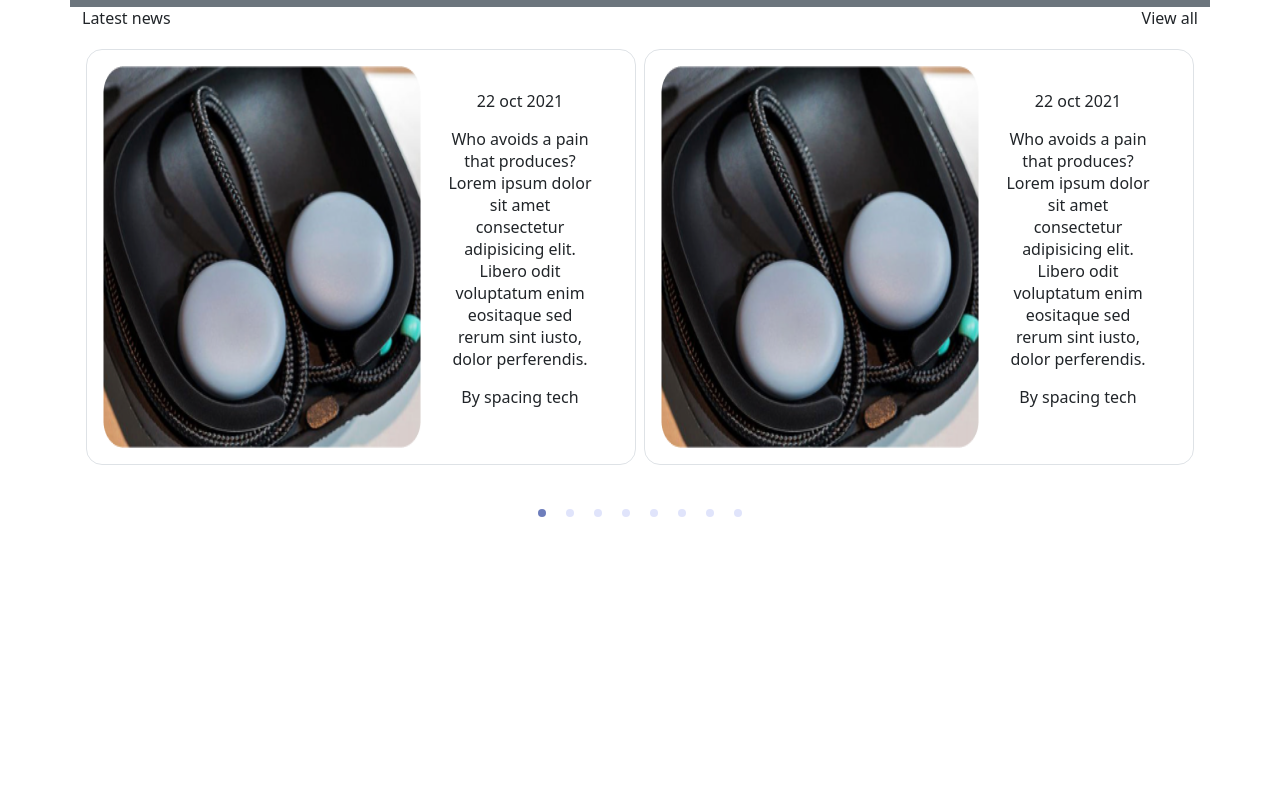
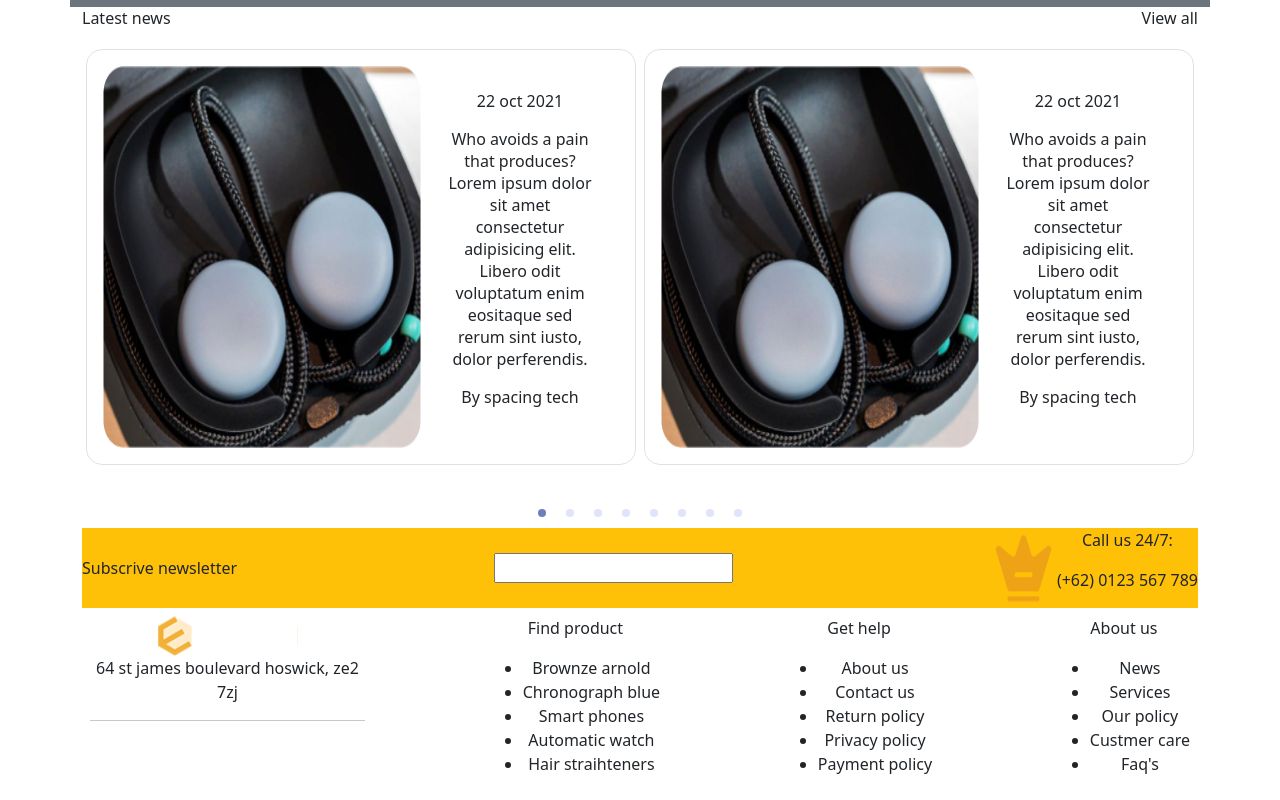
Before and after one commit to Budaa02/Ecommerce-React-Project, a React (Create React App) app in the folder ecommerce/: page / in a window 1280 px wide. Shown: the part 3857-4657 px from the top of the page. Before the commit the page ends 4385 px from the top, so only its background shows below. Built offline with nearby package versions, Linux system fonts and the light colour scheme.

Commit message:
gertee joohniig hiisen

```diff
--- a/ecommerce/src/App.js
+++ b/ecommerce/src/App.js
@@ -17,6 +17,8 @@ import FreeDelivery from "./components/delivery"
 import UserCardData1 from "./components/userCard"
 import LogoPng from "./components/footerLogo";
 import LatestNews from "./components/latestNews";
+import FooterEmail from "./components/footerEmail"
+import FooterLi from "./components/footer"
 function App() {
   const [wishList, setWishList] = useState(0)
   const crouselData1 = carouselData.map((data) => {
@@ -133,6 +135,10 @@ function App() {
       <div className="container">
         <LatestNews/>
       </div>
+      <div className="container  ">
+          <FooterEmail/>
+          <FooterLi/>
+      </div>
 
 
 
--- /dev/null
+++ b/ecommerce/src/components/footer.jsx
@@ -0,0 +1,56 @@
+
+import footer from "../data/footer"
+export default function FooterLi() {
+
+
+    // const Footer = footer.map (list => {
+    //     return(
+    //         <div>
+    //             <p>{list.name}</p>
+    //         </div>
+    //     )
+    // })
+
+    return (
+        <div className="d-flex justify-content-between p-2">
+            <div className="w-25">
+                <img src="images/logo-1.svg" />
+                <p>64 st james boulevard hoswick, ze2 7zj</p>
+                <hr></hr>
+
+            </div>
+            <div>
+                <p>Find product</p>
+                <ul>
+                    <li>Brownze arnold</li>
+                    <li>Chronograph blue</li>
+                    <li>Smart phones</li>
+                    <li>Automatic watch</li>
+                    <li>Hair straihteners</li>
+                </ul>
+            </div>
+            <div>
+                <p>Get help</p>
+                <ul>
+                    <li>About us</li>
+                    <li>Contact us</li>
+                    <li>Return policy</li>
+                    <li>Privacy policy</li>
+                    <li>Payment policy</li>
+                </ul>
+            </div>
+            <div>
+                <p>About us</p>
+                <ul>
+                    <li>News</li>
+                    <li>Services</li>
+                    <li>Our policy</li>
+                    <li>Custmer care</li>
+                    <li>Faq's</li>
+                </ul>
+            </div>
+
+            {/* {Footer} */}
+        </div>
+    )
+}
--- /dev/null
+++ b/ecommerce/src/components/footerEmail.jsx
@@ -0,0 +1,22 @@
+
+export default function FooterEmail() {
+    return (
+        <div className="d-flex align-items-center justify-content-between bg-warning">
+            <div>
+                <h7>Subscrive newsletter</h7>
+            </div>
+
+            <div>
+                <input type="" name="" id="" />
+            </div>
+            <div className="d-flex">
+                <img src="images/crown.png" />
+                <div>
+                    <p>Call us 24/7:</p>
+                    <p>(+62) 0123 567 789</p>
+                </div>
+
+            </div>
+        </div>
+    )
+}
--- /dev/null
+++ b/ecommerce/src/data/footer.js
@@ -0,0 +1,18 @@
+const footer = [
+    {
+        name:"about us",
+    },
+    {
+        name:"about us",
+    },
+    {
+        name:"about us",
+    },
+    {
+        name:"about us",
+    },
+    {
+        name:"about us",
+    },
+]
+export default footer
```
